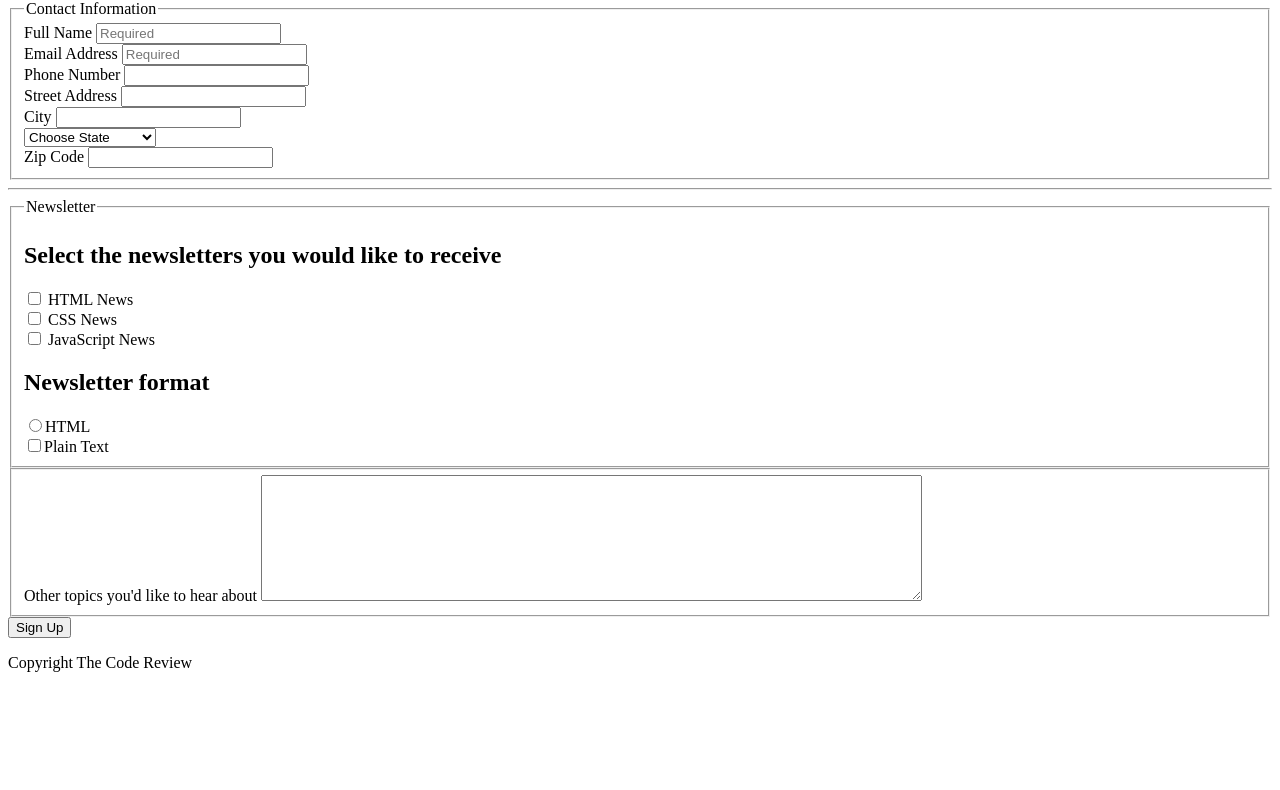
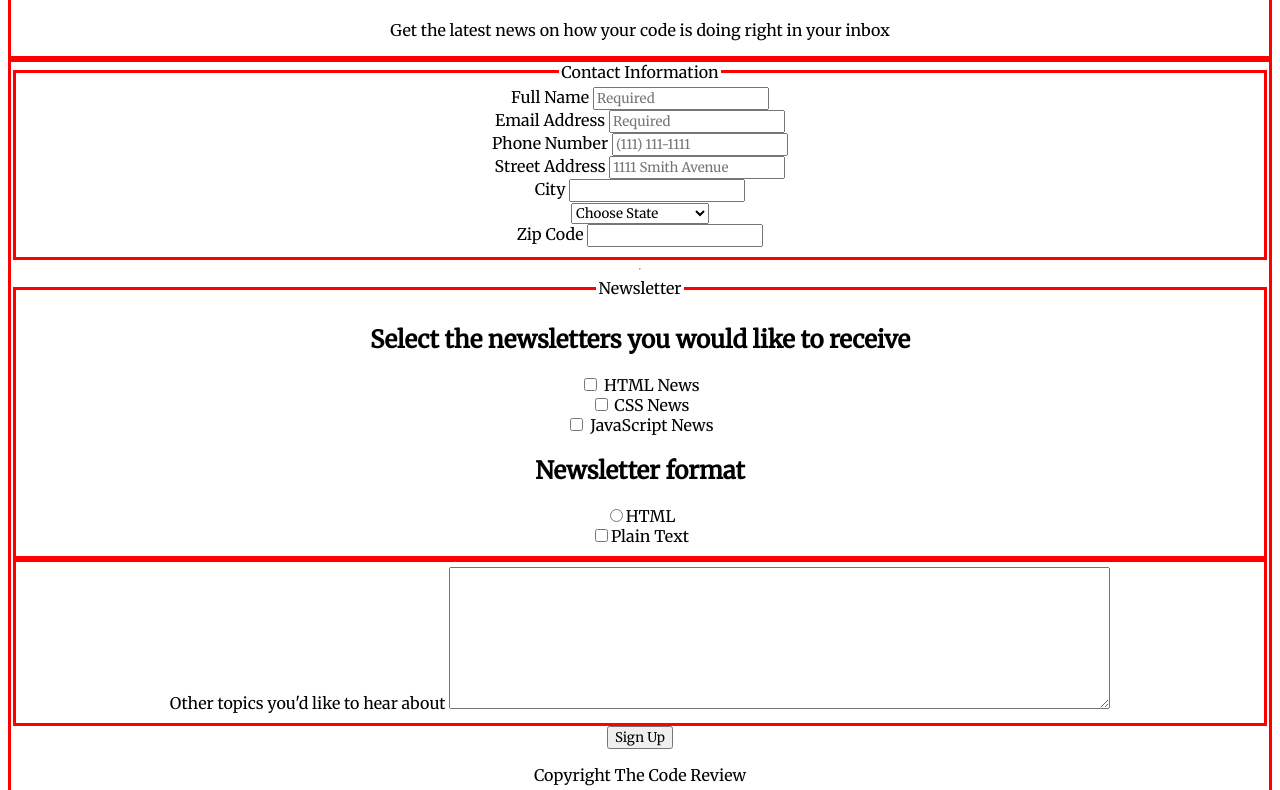
Before and after one commit to maddiewk/fewd_techdegree_project3, a plain HTML site: page index.html in a window 1280 px wide. Shown: the part 161-951 px from the top of the page. Before the commit the page ends 849 px from the top, so only its background shows below. Drawn offline with Linux system fonts and the light colour scheme.

Commit message:
global css styles

```diff
--- a/css/main.css
+++ b/css/main.css
@@ -0,0 +1,29 @@
+/****** GLOBAL STYLES ******/
+
+* {
+  font-family: "Merriweather", serif;
+  box-sizing: border-box;
+}
+
+body {
+  text-align: center;
+}
+
+form,
+/* fieldset, */
+header {
+  display: flex;
+  flex-direction: column;
+  /* align-items: center; */
+}
+
+fieldset {
+  border: 0;
+}
+
+header,
+form,
+fieldset {
+  border: solid 3px red;
+  /* justify-content: flex-start; */
+}
--- a/index.html
+++ b/index.html
@@ -5,7 +5,7 @@
   <title>Project Three</title>
   <meta name="viewport" content="width=device-width, initial-scale=1">
   <link rel="stylesheet" href="css/main.css">
-  <link rel="stylesheet" href="https://fonts.googleapis.com/css?family=Ruda">
+  <link rel="stylesheet" href="https://fonts.googleapis.com/css?family=Merriweather">
 </head>
   <body>
 
@@ -29,11 +29,11 @@
       </div>
       <div>
         <label for="phone">Phone Number</label>
-        <input type="tel" id="phone" name="phone"/>
+        <input type="tel" id="phone" name="phone" placeholder="(111) 111-1111"/>
       </div>
       <div>
         <label for="address">Street Address</label>
-        <input type="text" id="address" name="address"/>
+        <input type="text" id="address" name="address" placeholder="1111 Smith Avenue"/>
       </div>
       <div>
         <label for="city">City</label>
```
